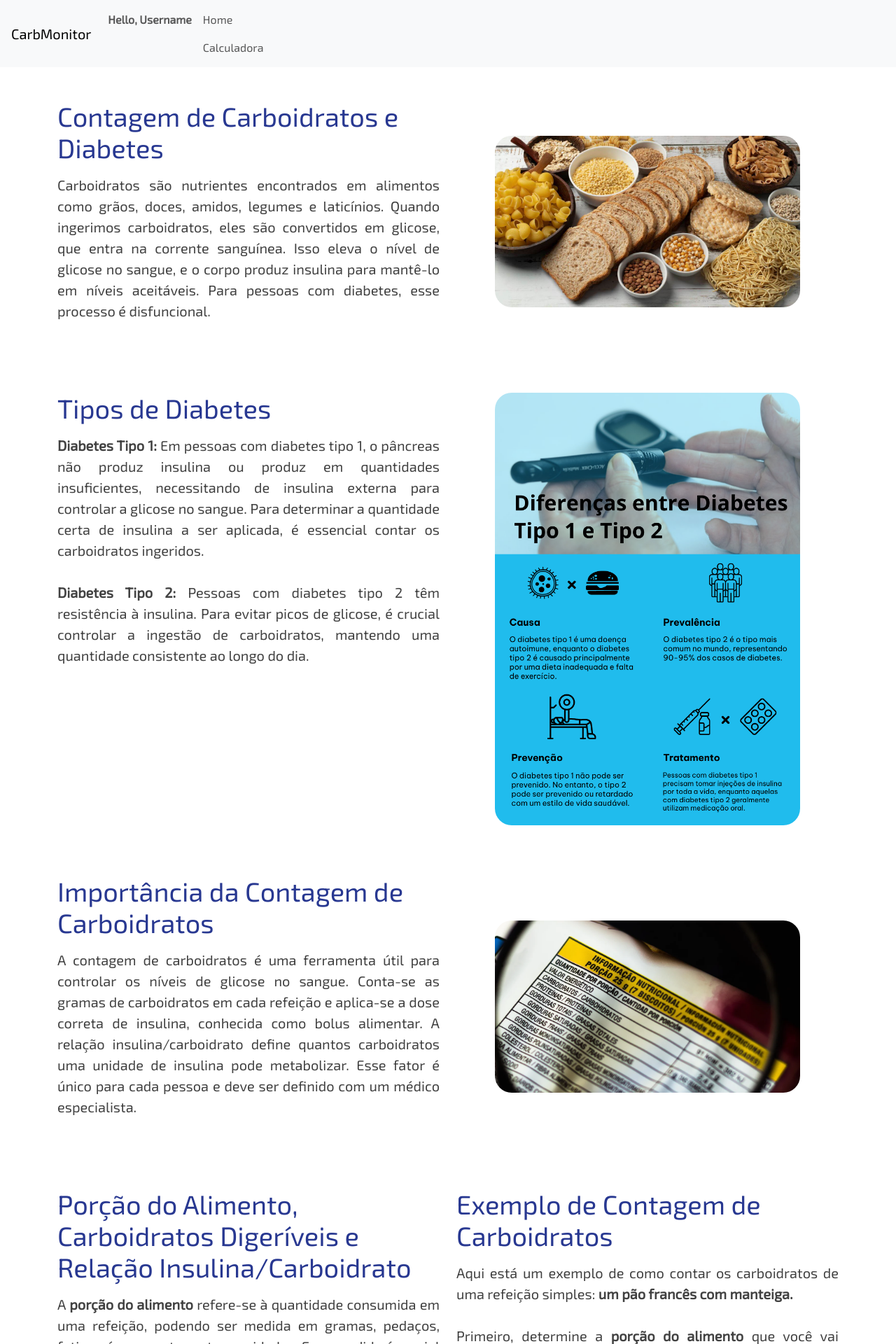
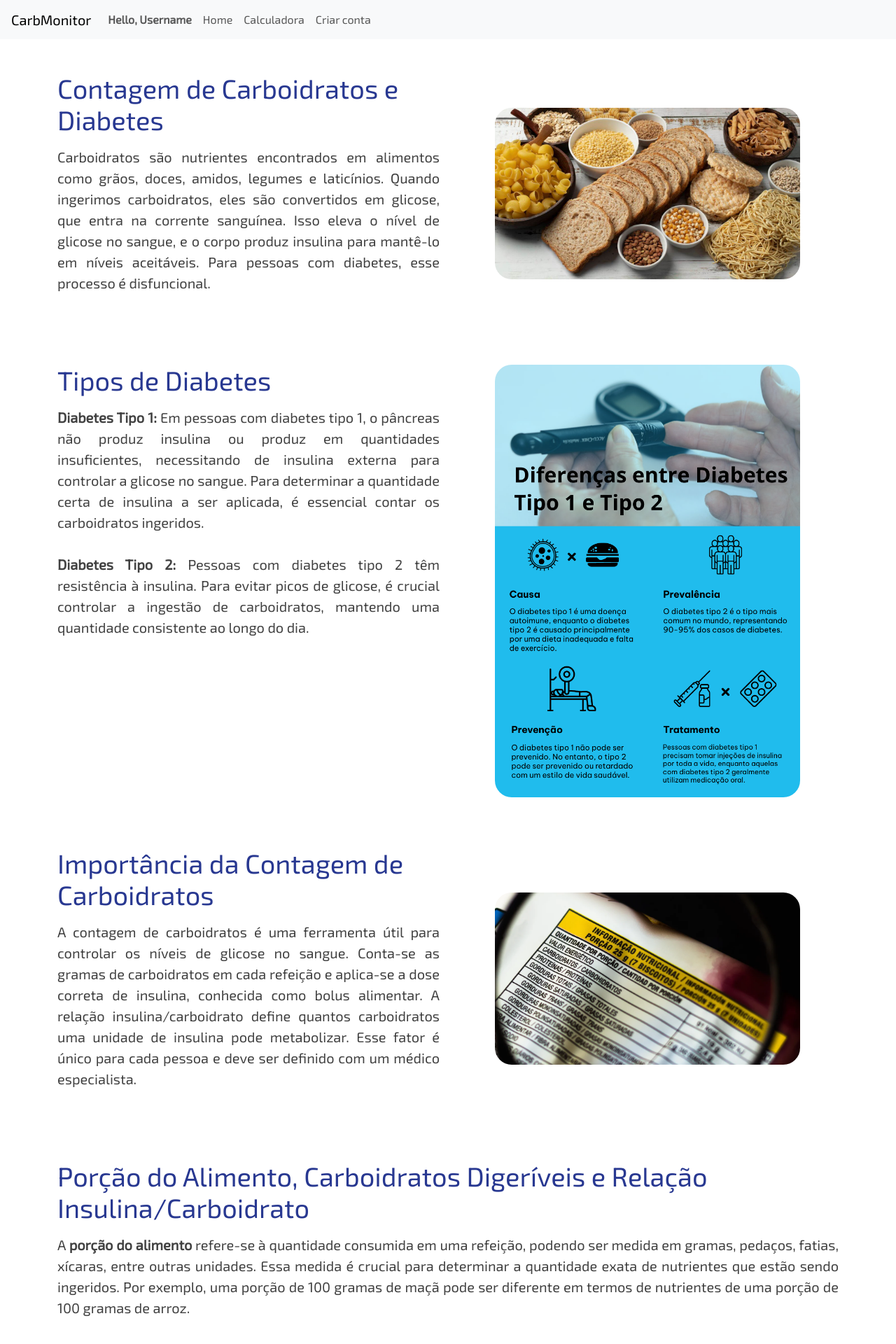
Before and after one commit to JadirXavier/CarbMonitor, a Django app: page / in a window 1280 px wide. Shown: the top 1920 px of the page at 70% size. Run offline with Django 5.2, Linux system fonts and the light colour scheme.

Commit message:
Updated index page layout, fixed nav bar layout, added registration page

```diff
--- a/djangoapp/carbmonitor/static/carbmonitor/styles.css
+++ b/djangoapp/carbmonitor/static/carbmonitor/styles.css
@@ -30,6 +30,10 @@ h1,h2,h3,h4,h5{
     text-align: justify;
 }
 
+.text_only {
+    width: 100%;
+}
+
 @media (width < 1000px) {
     .col-sm-4 {
         flex: 0 0 auto;
--- a/djangoapp/carbmonitor/templates/carbmonitor/index.html
+++ b/djangoapp/carbmonitor/templates/carbmonitor/index.html
@@ -40,9 +40,9 @@
                     <img src="{% static 'carbmonitor/images/tabela_nutricional.jpg' %}" class="img-fluid border-round" alt="Relação insulina/carboidrato">
                 </div>
             </div>
+        </div>
         <!-- Seção 4: Porção do Alimento e Carboidratos Digeríveis -->
-            <div class="row mb-4">
-                <div class="col-sm-4 col-md-6 col-lg-6 mb-5 text_body">
+            <div class="col-sm-4 col-md-6 col-lg-6 mb-5 text_body text_only">
                 <h2>Porção do Alimento, Carboidratos Digeríveis e Relação Insulina/Carboidrato</h2>
                 <p>A <strong>porção do alimento</strong> refere-se à quantidade consumida em uma refeição, podendo ser medida em gramas, pedaços, fatias, xícaras, entre outras unidades. Essa medida é crucial para determinar a quantidade exata de nutrientes que estão sendo ingeridos. Por exemplo, uma porção de 100 gramas de maçã pode ser diferente em termos de nutrientes de uma porção de 100 gramas de arroz.<br />
                 <br />
@@ -50,7 +50,7 @@
                 <br />
                 A <strong>relação insulina/carboidrato</strong> é uma fórmula que indica quantos gramas de carboidratos podem ser metabolizados por uma unidade de insulina. Este valor é individual e pode variar de pessoa para pessoa, dependendo de fatores como idade, peso, sensibilidade à insulina e nível de atividade física.</p>
             </div>
-                <div class="col-sm-4 col-md-6 col-lg-6 mb-5 text_body">
+            <div class="col-sm-4 col-md-6 col-lg-6 mb-5 text_body text_only">
                 <h2>Exemplo de Contagem de Carboidratos</h3>
                 <p>
                     Aqui está um exemplo de como contar os carboidratos de uma refeição simples: <strong>um pão francês com manteiga.</strong><br />
@@ -66,8 +66,7 @@
                     Lembre-se de que a relação insulina/carboidrato pode variar de pessoa para pessoa e deve ser discutida com um médico especialista para ser definida de maneira adequada.
                 </p>
             </div>
-            </div>
-        </div>
+
         <!-- Seção 5: Referências -->
         <div class="row mb-4">
             <div class="col-md-12">
--- a/djangoapp/carbmonitor/templates/carbmonitor/layout.html
+++ b/djangoapp/carbmonitor/templates/carbmonitor/layout.html
@@ -21,7 +21,12 @@
                     </li>
                 <li class="nav-item">
                   <a class="nav-link" href="{% url 'carbmonitor:index' %}">Home</a>
+                </li>
+                <li class="nav-item">
                   <a class="nav-link" href="{% url 'carbmonitor:calculadora' %}">Calculadora</a>
+                </li>
+                <li class="nav-item">
+                  <a class="nav-link" href="{% url 'carbmonitor:registro' %}">Criar conta</a>
                 </li>
               </ul>
             </div>
--- a/djangoapp/carbmonitor/urls.py
+++ b/djangoapp/carbmonitor/urls.py
@@ -6,4 +6,5 @@ app_name = 'carbmonitor'
 urlpatterns = [
     path('', views.index, name='index'),
     path('calculadora', views.calculadora, name='calculadora'),
+    path('registro', views.registro, name='registro'),
 ]
--- a/djangoapp/carbmonitor/views.py
+++ b/djangoapp/carbmonitor/views.py
@@ -1,9 +1,15 @@
 from django.shortcuts import render
+from django.contrib.auth.forms import UserCreationForm
+
 
 # Create your views here.
 
 def index(request):
     return render(request, "carbmonitor/index.html")
 
+def registro(request):
+    form = UserCreationForm()
+    return render(request, "carbmonitor/registro.html", {"form": form})
+
 def calculadora(request):
     return render(request, "carbmonitor/calculadora.html")
```
Also changed, not shown: djangoapp/carbmonitor/templates/carbmonitor/registro.html (added, +14 -0 lines). Lines whose indentation alone changed are shown as unchanged.
